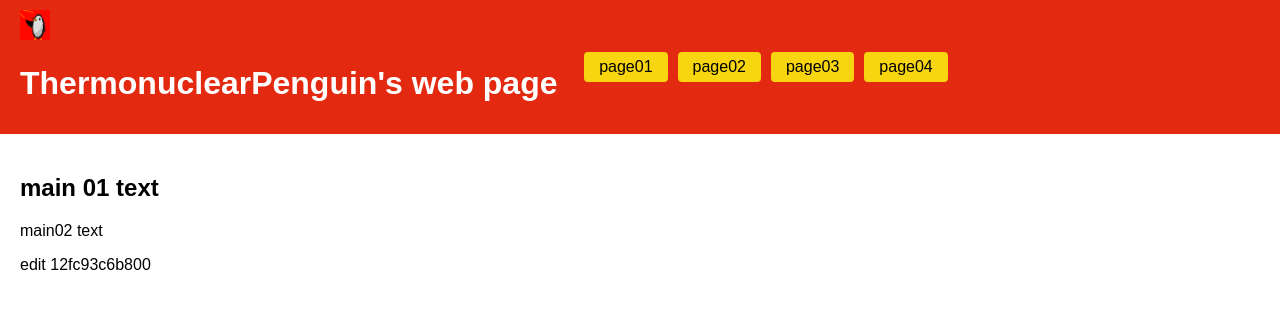
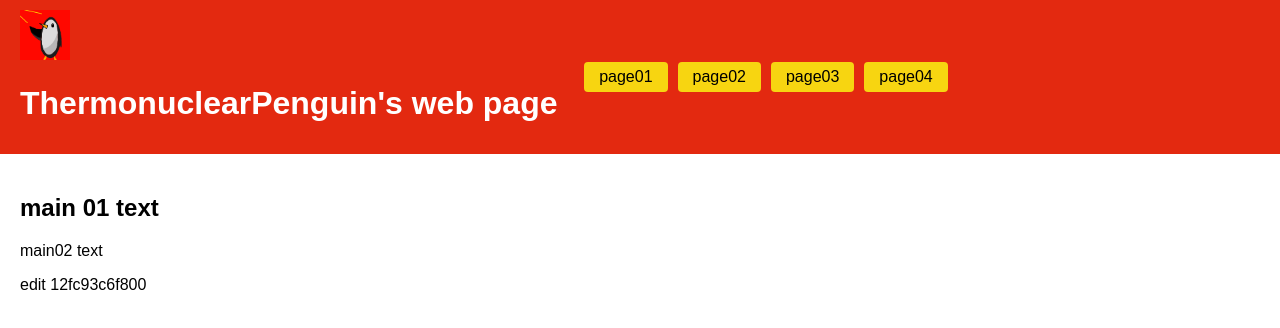
Before and after one commit to thermonuclearpenguin/thermonuclearpenguin.github.io, a plain HTML site: page index.html in a window 1280 px wide. Drawn offline with Linux system fonts and the light colour scheme.

Commit message:
Update index.html

```diff
--- a/index.html
+++ b/index.html
@@ -72,7 +72,7 @@
   <header>
     <div class="logo">
       <a>
-        <img src="pingu.png" alt="Logo" width="30px" height="30px">
+        <img src="pingu.png" alt="Logo" width="50px" height="50px">
         <h1>ThermonuclearPenguin's web page &nbsp;&nbsp;</h1>
       </a>
     </div>
@@ -87,7 +87,7 @@
   <main>
     <h2>main 01 text</h2>
     <p>main02 text</p>
-    <p>edit 12fc93c6b800</p>
+    <p>edit 12fc93c6f800</p>
   </main>
 </body>
 </html>
```
